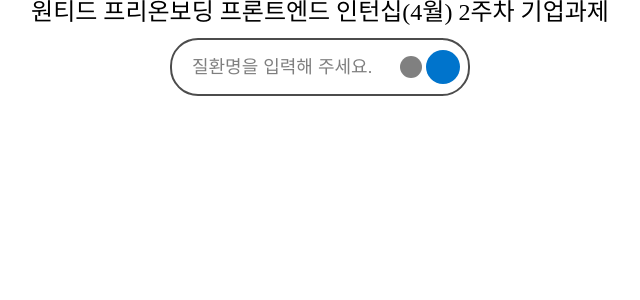
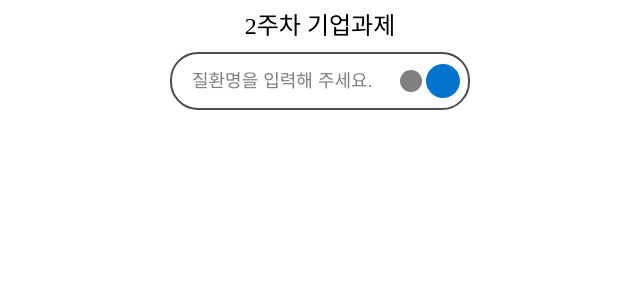
Before and after one commit to wanted-Team-7/pre-onboarding-10th-2-7, a React (Create React App) app: page / in a window 1280 px wide. Shown: the top 300 px of the page, without its empty margins (320-960 px from the left). Built offline with nearby package versions, Linux system fonts and the light colour scheme.

Commit message:
feat: 검색어 마우스 hover 구현

```diff
--- a/src/App.tsx
+++ b/src/App.tsx
@@ -30,6 +30,7 @@ function App() {
     if (searchData.length === 0 || (e.code !== 'ArrowUp' && e.code !== 'ArrowDown')) return;
 
     e.preventDefault();
+
     if (e.code === 'ArrowUp') {
       if (elIndexFocused <= 0) {
         setElIndexFocused(searchData.length - 1);
@@ -47,8 +48,10 @@ function App() {
     }
   };
   const liMouseOverHandler = (e: React.MouseEvent<HTMLLIElement>) => {
-    // if (+e.currentTarget.dataset?.index === elIndexFocused) return;
-    // setElIndexFocused(+e.currentTarget?.dataset.index);
+    const { index } = e.currentTarget.dataset;
+    if (index === undefined) return;
+    if (+index === elIndexFocused) return;
+    setElIndexFocused(+index);
   };
 
   useEffect(() => {
@@ -65,7 +68,7 @@ function App() {
   }, [searchKeyword]);
   return (
     <Main>
-      <Title>원티드 프리온보딩 프론트엔드 인턴십(4월) 2주차 기업과제</Title>
+      <Title>2주차 기업과제</Title>
 
       <SearchForm
         value={searchKeyword}
@@ -101,6 +104,8 @@ function App() {
                   index={idx}
                   onMouseOver={liMouseOverHandler}
                   elIndexFocused={elIndexFocused}
+                  name={el.name}
+                  searchKeywordLength={searchKeyword.length}
                 />
               ))}
           </ul>
@@ -121,7 +126,7 @@ const Main = styled.main`
 
 const Title = styled.h1`
   font-size: 1.5em;
-  margin-bottom: 14px;
+  margin: 14px 0;
 `;
 
 const SearchResultsWrapper = styled.div`
--- a/src/components/SearchResult.tsx
+++ b/src/components/SearchResult.tsx
@@ -4,14 +4,24 @@ import styled from 'styled-components';
 
 interface ISearchResult {
   index: number;
+  elIndexFocused: number;
+  name: string;
+  searchKeywordLength: number;
   onMouseOver: (e: React.MouseEvent<HTMLLIElement>) => void;
-  elIndexFocused: number;
 }
 
-function SearchResult({ index, onMouseOver, elIndexFocused }: ISearchResult) {
+function SearchResult({
+  index,
+  onMouseOver,
+  elIndexFocused,
+  name,
+  searchKeywordLength,
+}: ISearchResult) {
   return (
     <Li onMouseOver={onMouseOver} data-index={index} isFocus={[index, elIndexFocused]}>
       {/* <SearchIcon width={16} height={16} color="rgba(0, 0, 0, 0.5)" /> */}
+      <strong>{name.slice(0, searchKeywordLength)}</strong>
+      <span>{name.slice(searchKeywordLength)}</span>
     </Li>
   );
 }
```
